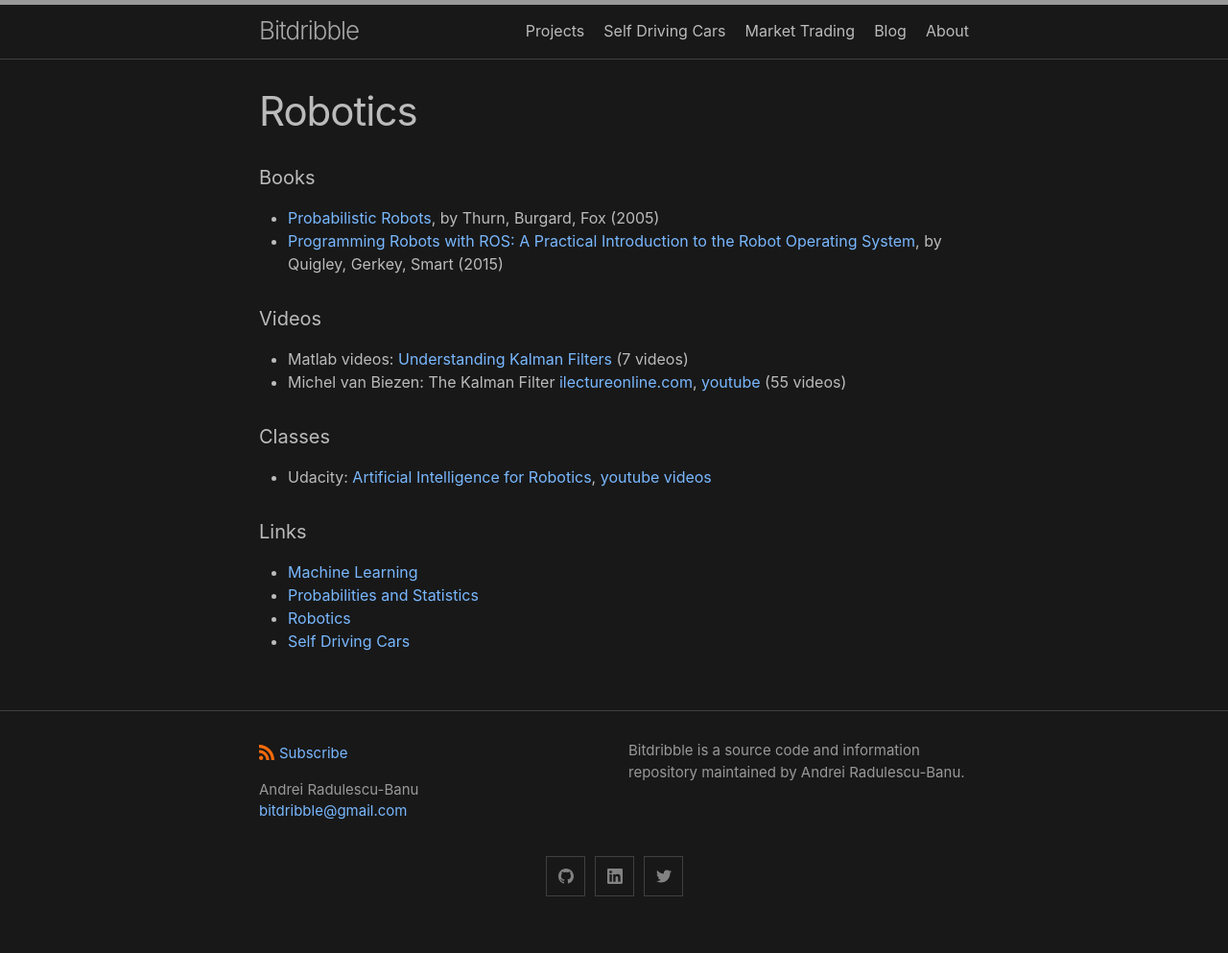
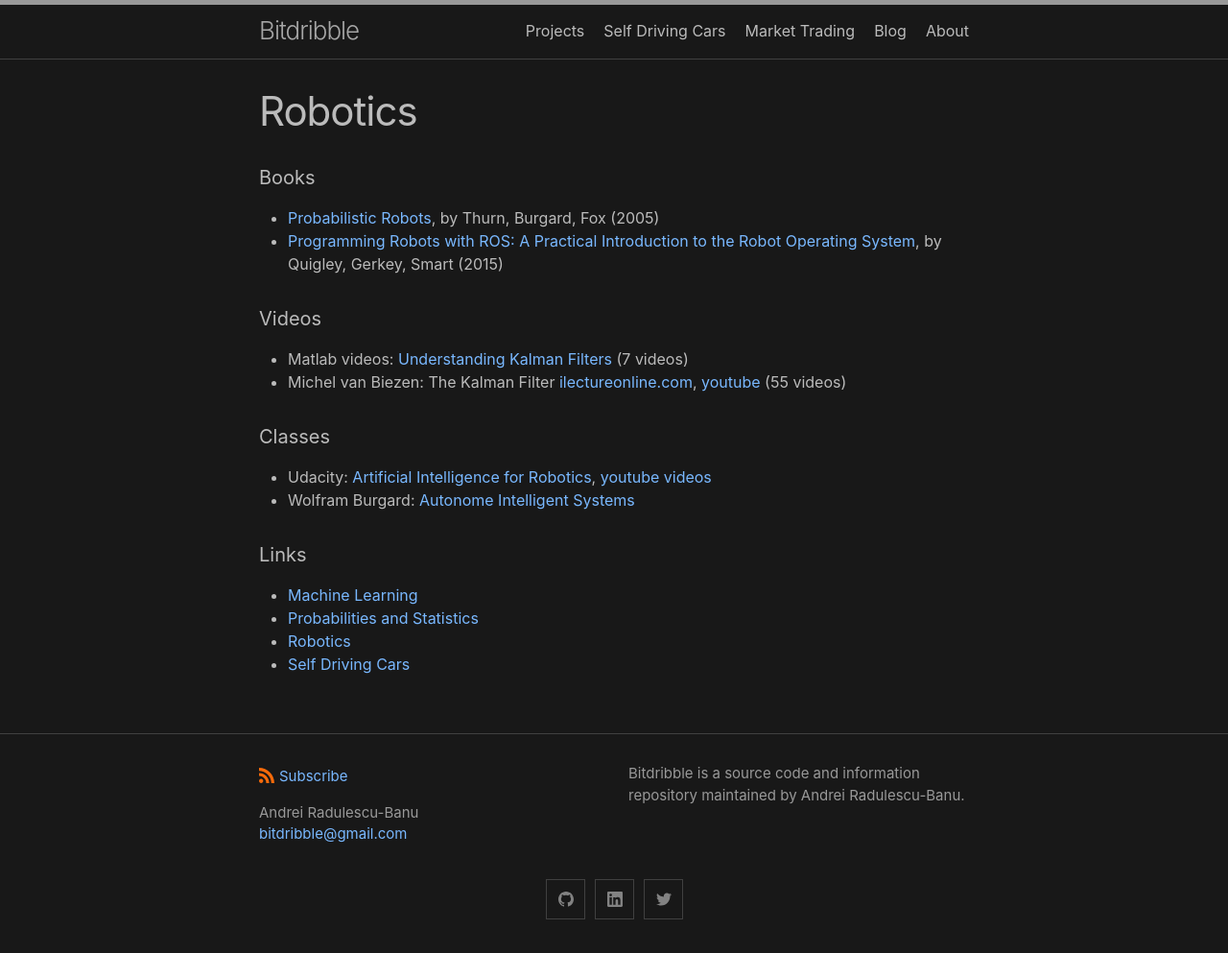
Before and after one commit to analytiq-hub/sigagent.github.io, a Jekyll site: the page built from robotics.md, in a window 1280 px wide. Shown: the whole page at 96% size. Built offline with Jekyll 4.4.1, drawn with Linux system fonts in a browser that asks for light colours; before the commit the page ends 969 px from its top, so only the background shows below that.

Commit message:
*** empty log message ***

```diff
--- a/robotics.md
+++ b/robotics.md
@@ -12,6 +12,7 @@ title: Robotics
 
 #### Classes
 * Udacity: [Artificial Intelligence for Robotics](https://classroom.udacity.com/courses/cs271), [youtube videos](https://www.youtube.com/watch?v=Uqt_pRbR8rI)
+* Wolfram Burgard: [Autonome Intelligent Systems](http://ais.informatik.uni-freiburg.de/teaching/ss18/robotics/)
 
 
 #### Links
```
